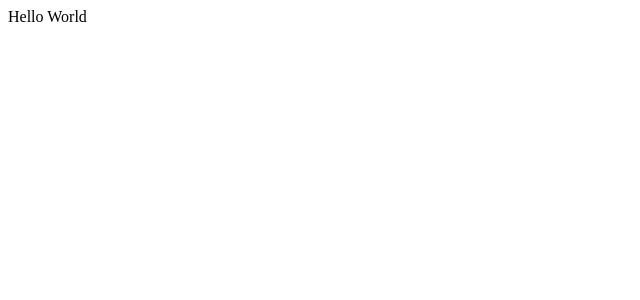
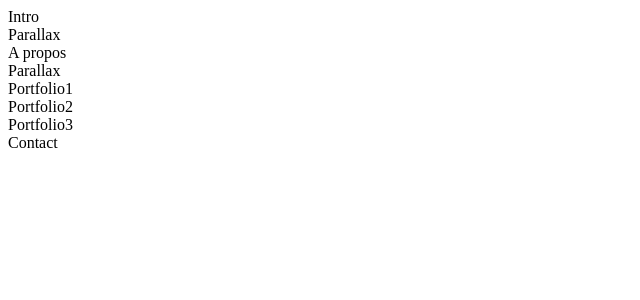
Before and after one commit to soilihilaydi/Portfolio, a React (Vite) app: page / in a window 1280 px wide. Shown: the top 300 px of the page, without its empty margins (0-640 px from the left). Built offline with nearby package versions, Linux system fonts and the light colour scheme.

Commit message:
creation app js

```diff
--- a/src/App.jsx
+++ b/src/App.jsx
@@ -1,5 +1,14 @@
 const App = () => {
-  return <div>Hello World</div>;
+  return <div>
+    <section>Intro</section>
+    <section>Parallax</section>
+    <section>A propos</section>
+    <section>Parallax</section>
+    <section>Portfolio1</section>
+    <section>Portfolio2</section>
+    <section>Portfolio3</section>
+    <section>Contact</section>
+  </div>;
 };
 
 export default App;
```
Also changed, not shown: src/app.scss (added).
